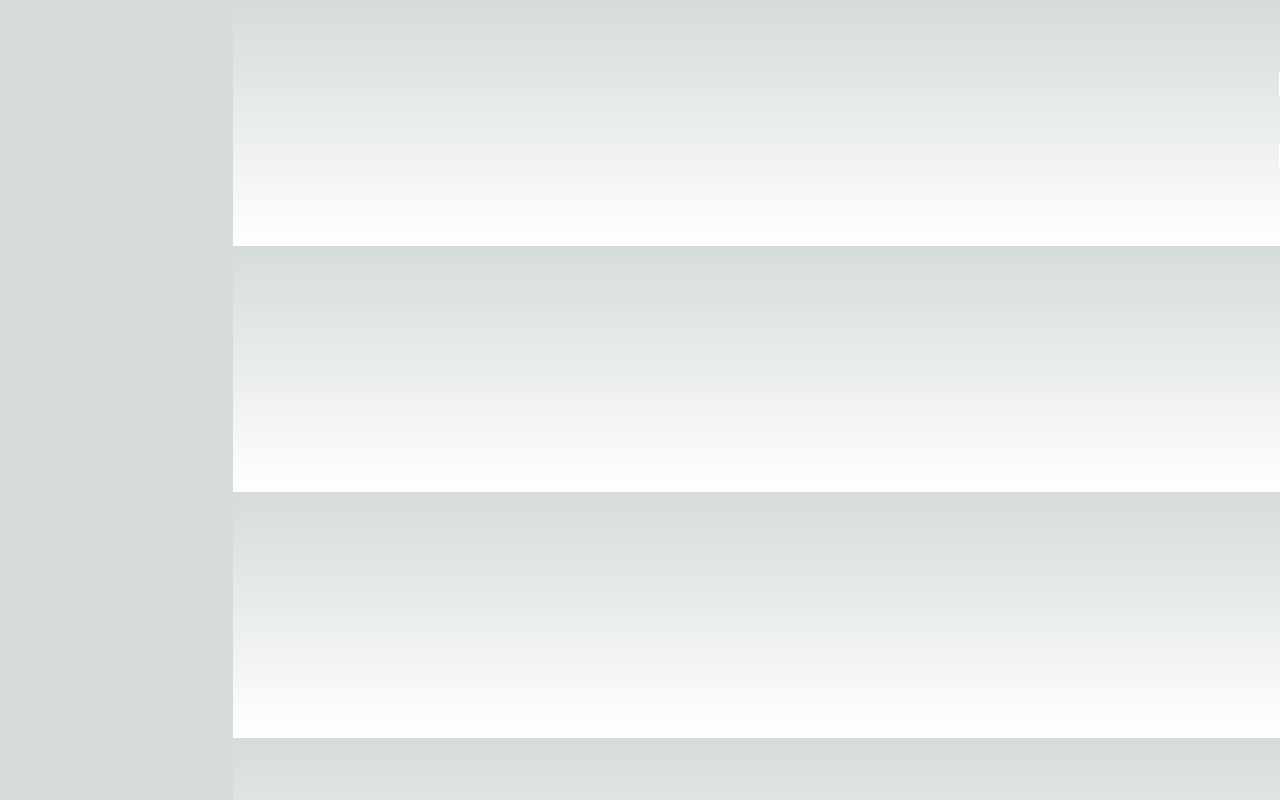
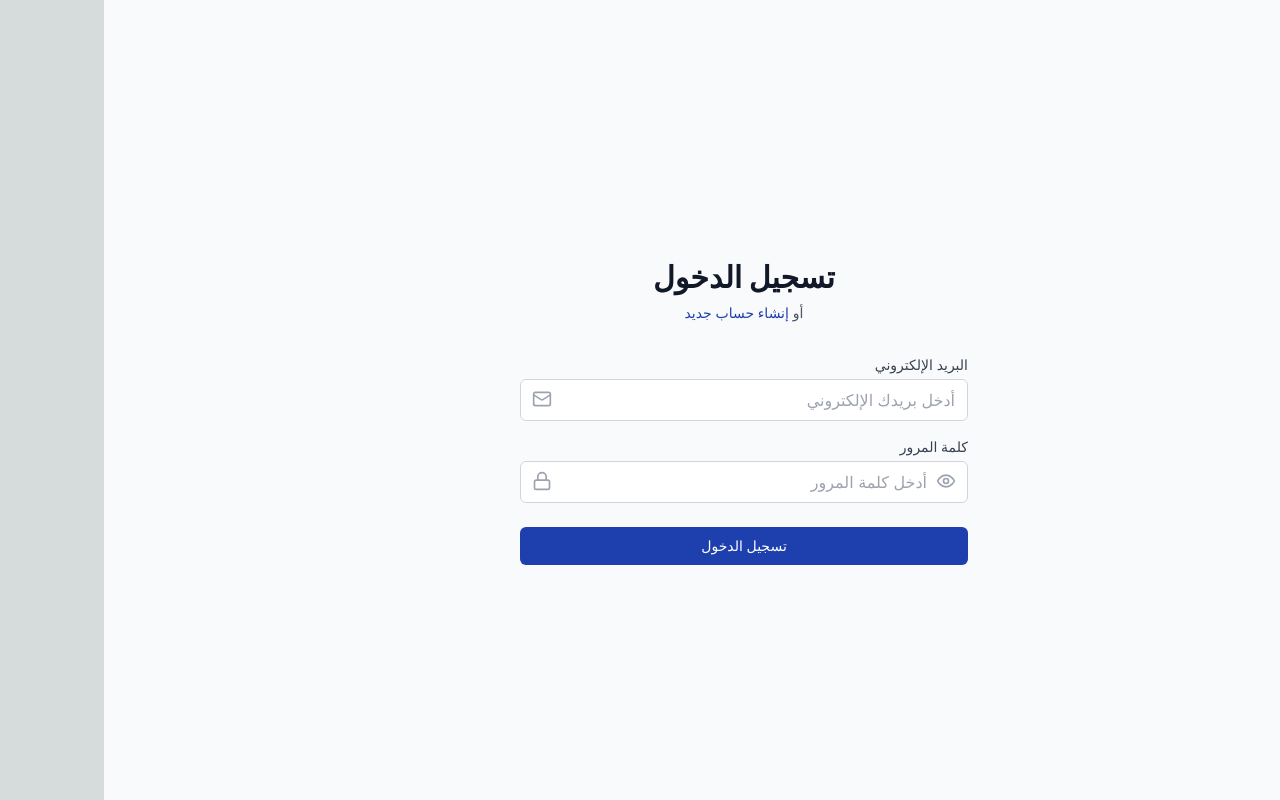
Before and after one commit to noooreldein/FRIENDS.egy, a Next.js app: page /login in a window 1280 px wide. Built offline with nearby package versions, Linux system fonts and the light colour scheme; no server answers.

Commit message:
fix: create tailwind config and add missing imports

```diff
--- a/src/app/cart/page.tsx
+++ b/src/app/cart/page.tsx
@@ -1,5 +1,7 @@
 'use client'
-
+import Link from 'next/link'
+import Image from 'next/image'
+import { ShoppingBag, Minus, Plus, Trash2 } from 'lucide-react'
 import { useCart } from '../../contexts/CartContext'
 import { useAuth } from '../../contexts/AuthContext'
 import { Header } from '../../components/Header'
--- a/src/components/ProductGrid.tsx
+++ b/src/components/ProductGrid.tsx
@@ -1,6 +1,6 @@
 
 'use client'
-
+import { Eye, ShoppingCart } from 'lucide-react'
 import { useEffect, useState } from 'react'
 import Image from 'next/image'
 import { Product } from '@/types'
--- /dev/null
+++ b/src/tailwind.config.js
@@ -0,0 +1,14 @@
+/** @type {import('tailwindcss').Config} */
+module.exports = {
+  content: [
+    "./src/**/*.{js,ts,jsx,tsx,mdx}",
+  ],
+  theme: {
+    extend: {
+      colors: {
+        'medical-blue': '#0070f3',
+      },
+    },
+  },
+  plugins: [],
+}
```
